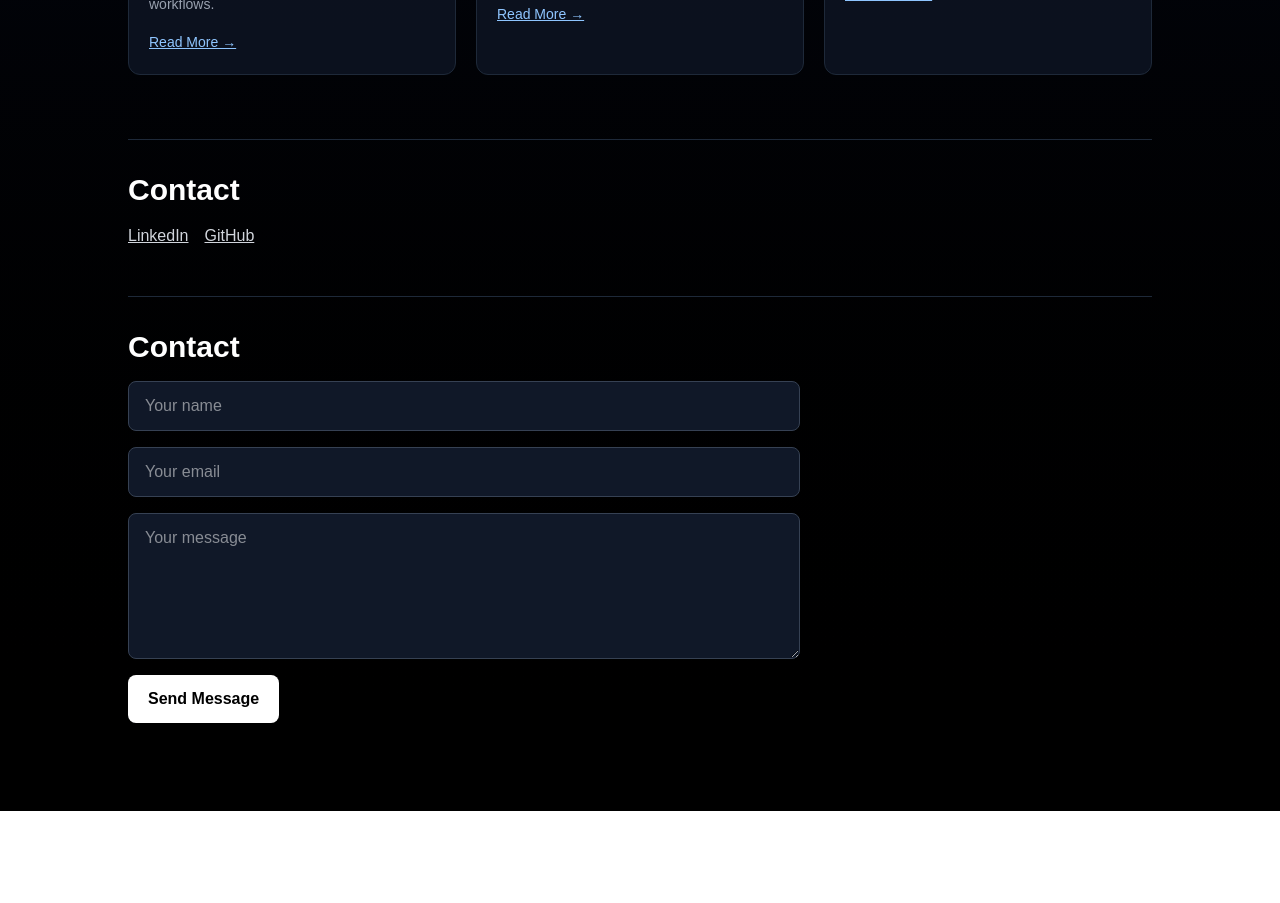
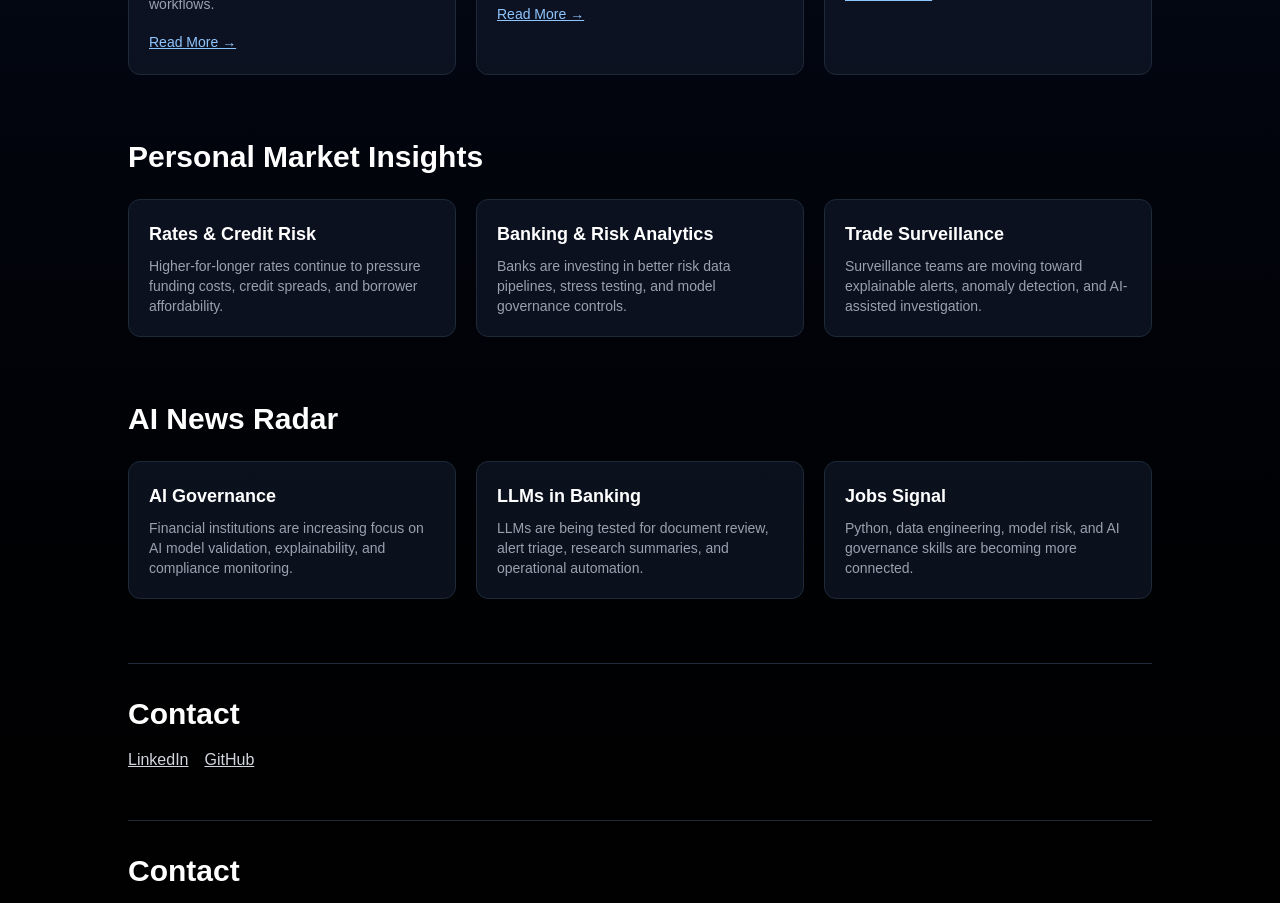
Before and after one commit to rohanksingh/kumarrohan-site-github, a Next.js app: page / in a window 1280 px wide. Shown: the part 1420-2323 px from the top of the page. Before the commit the page ends 2231 px from the top, so only its background shows below. Built offline with nearby package versions, Linux system fonts and the light colour scheme.

Commit message:
added gpt style static news for market and AI

```diff
--- a/app/page.tsx
+++ b/app/page.tsx
@@ -66,6 +66,42 @@ const projects = [
     description:
       "End-to-end data pipeline with bronze, silver, gold layers, validation, reconciliation, and analytics output.",
     link: "https://github.com/rohanksingh/Enterprise-data-platform-pipeline",
+  },
+];
+
+const marketInsights = [
+  {
+    title: "Rates & Credit Risk",
+    insight:
+      "Higher-for-longer rates continue to pressure funding costs, credit spreads, and borrower affordability.",
+  },
+  {
+    title: "Banking & Risk Analytics",
+    insight:
+      "Banks are investing in better risk data pipelines, stress testing, and model governance controls.",
+  },
+  {
+    title: "Trade Surveillance",
+    insight:
+      "Surveillance teams are moving toward explainable alerts, anomaly detection, and AI-assisted investigation.",
+  },
+];
+
+const aiNewsRadar = [
+  {
+    title: "AI Governance",
+    insight:
+      "Financial institutions are increasing focus on AI model validation, explainability, and compliance monitoring.",
+  },
+  {
+    title: "LLMs in Banking",
+    insight:
+      "LLMs are being tested for document review, alert triage, research summaries, and operational automation.",
+  },
+  {
+    title: "Jobs Signal",
+    insight:
+      "Python, data engineering, model risk, and AI governance skills are becoming more connected.",
   },
 ];
 
@@ -166,6 +202,38 @@ export default function Home() {
   </div>
 </section>
 
+<section id="market-insights" className="max-w-5xl mx-auto mb-16">
+  <h2 className="text-3xl font-bold mb-6">Personal Market Insights</h2>
+
+  <div className="grid md:grid-cols-3 gap-5">
+    {marketInsights.map((item) => (
+      <div
+        key={item.title}
+        className="rounded-xl border border-gray-800 bg-gray-900/70 p-5"
+      >
+        <h3 className="text-lg font-semibold mb-2">{item.title}</h3>
+        <p className="text-sm text-gray-400">{item.insight}</p>
+      </div>
+    ))}
+  </div>
+</section>
+
+<section id="ai-news-radar" className="max-w-5xl mx-auto mb-16">
+  <h2 className="text-3xl font-bold mb-6">AI News Radar</h2>
+
+  <div className="grid md:grid-cols-3 gap-5">
+    {aiNewsRadar.map((item) => (
+      <div
+        key={item.title}
+        className="rounded-xl border border-gray-800 bg-gray-900/70 p-5"
+      >
+        <h3 className="text-lg font-semibold mb-2">{item.title}</h3>
+        <p className="text-sm text-gray-400">{item.insight}</p>
+      </div>
+    ))}
+  </div>
+</section>
+
       <section
         id="contact"
         className="max-w-5xl mx-auto border-t border-gray-800 pt-8 pb-12"
@@ -192,7 +260,7 @@ export default function Home() {
       </section>
 
 <section
-  id="contact"
+  id="message me "
   className="max-w-5xl mx-auto border-t border-gray-800 pt-8 pb-12"
 >
   <h2 className="text-3xl font-bold mb-4">Contact</h2>
```
